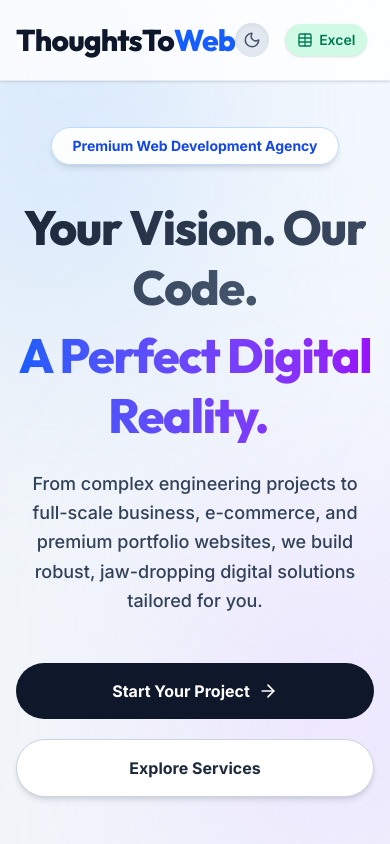
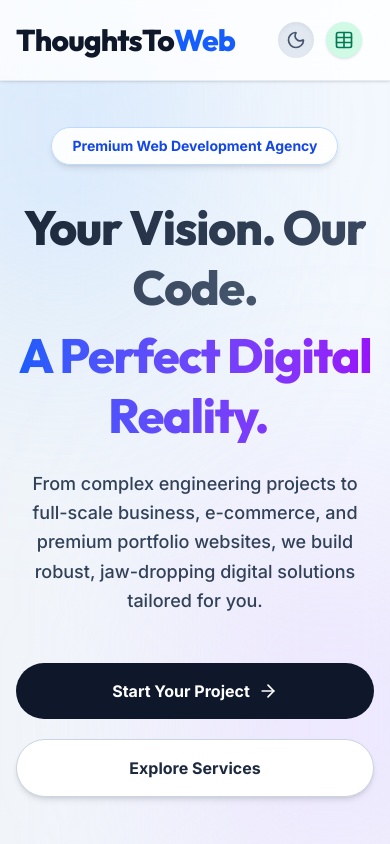
Before and after one commit to TusharMargale/ThoughtsToWeb, a React (Vite) app: page / in a window 390 px wide. Shown: the top 844 px of the page. Built offline with nearby package versions, Linux system fonts and the light colour scheme.

Commit message:
style: Improve View Excel button mobile UI

```diff
--- a/src/App.jsx
+++ b/src/App.jsx
@@ -143,16 +143,16 @@ function App() {
             <a href="#pricing" className="text-slate-600 dark:text-slate-400 hover:text-blue-600 dark:hover:text-blue-400 transition-colors">Pricing</a>
             <a href="#founders" className="text-slate-600 dark:text-slate-400 hover:text-blue-600 dark:hover:text-blue-400 transition-colors">Founders</a>
           </div>
-          <div className="flex items-center space-x-4">
+          <div className="flex items-center space-x-3 sm:space-x-4">
             <button
               onClick={() => setIsDarkMode(!isDarkMode)}
-              className="p-2 sm:p-2.5 rounded-full bg-slate-200 dark:bg-slate-800 text-slate-600 dark:text-slate-300 hover:bg-slate-300 dark:hover:bg-slate-700 transition shadow-inner dark:shadow-none"
+              className="p-2 sm:p-2.5 rounded-full bg-slate-200 dark:bg-slate-800 text-slate-600 dark:text-slate-300 hover:bg-slate-300 dark:hover:bg-slate-700 transition shadow-inner dark:shadow-none flex items-center justify-center"
               aria-label="Toggle Dark Mode"
             >
-              {isDarkMode ? <Sun size={18} className="sm:w-5 sm:h-5" /> : <Moon size={18} className="sm:w-5 sm:h-5" />}
+              {isDarkMode ? <Sun size={20} /> : <Moon size={20} />}
             </button>
-            <button onClick={() => setViewExcelModalOpen(true)} className="flex items-center gap-1.5 sm:gap-2 bg-emerald-100 dark:bg-emerald-900/30 text-emerald-700 dark:text-emerald-400 hover:bg-emerald-200 dark:hover:bg-emerald-900/50 px-3 py-1.5 sm:px-4 sm:py-2 rounded-full font-semibold transition shadow-sm text-sm sm:text-base">
-              <Table size={16} className="sm:w-[18px] sm:h-[18px]" /> <span className="hidden min-[360px]:inline">Excel</span>
+            <button onClick={() => setViewExcelModalOpen(true)} className="flex items-center justify-center gap-2 bg-emerald-100 dark:bg-emerald-900/30 text-emerald-700 dark:text-emerald-400 hover:bg-emerald-200 dark:hover:bg-emerald-900/50 p-2 sm:px-4 sm:py-2 rounded-full font-semibold transition shadow-sm text-sm sm:text-base" aria-label="View Excel">
+              <Table size={20} className="sm:w-[18px] sm:h-[18px]" /> <span className="hidden sm:inline">View Excel</span>
             </button>
             <a href="#contact" className="hidden sm:inline-block bg-blue-600 hover:bg-blue-700 text-white px-6 py-2.5 rounded-full font-semibold transition shadow-lg shadow-blue-500/40 dark:shadow-blue-500/20 transform hover:-translate-y-0.5">Get Quote</a>
           </div>
```
